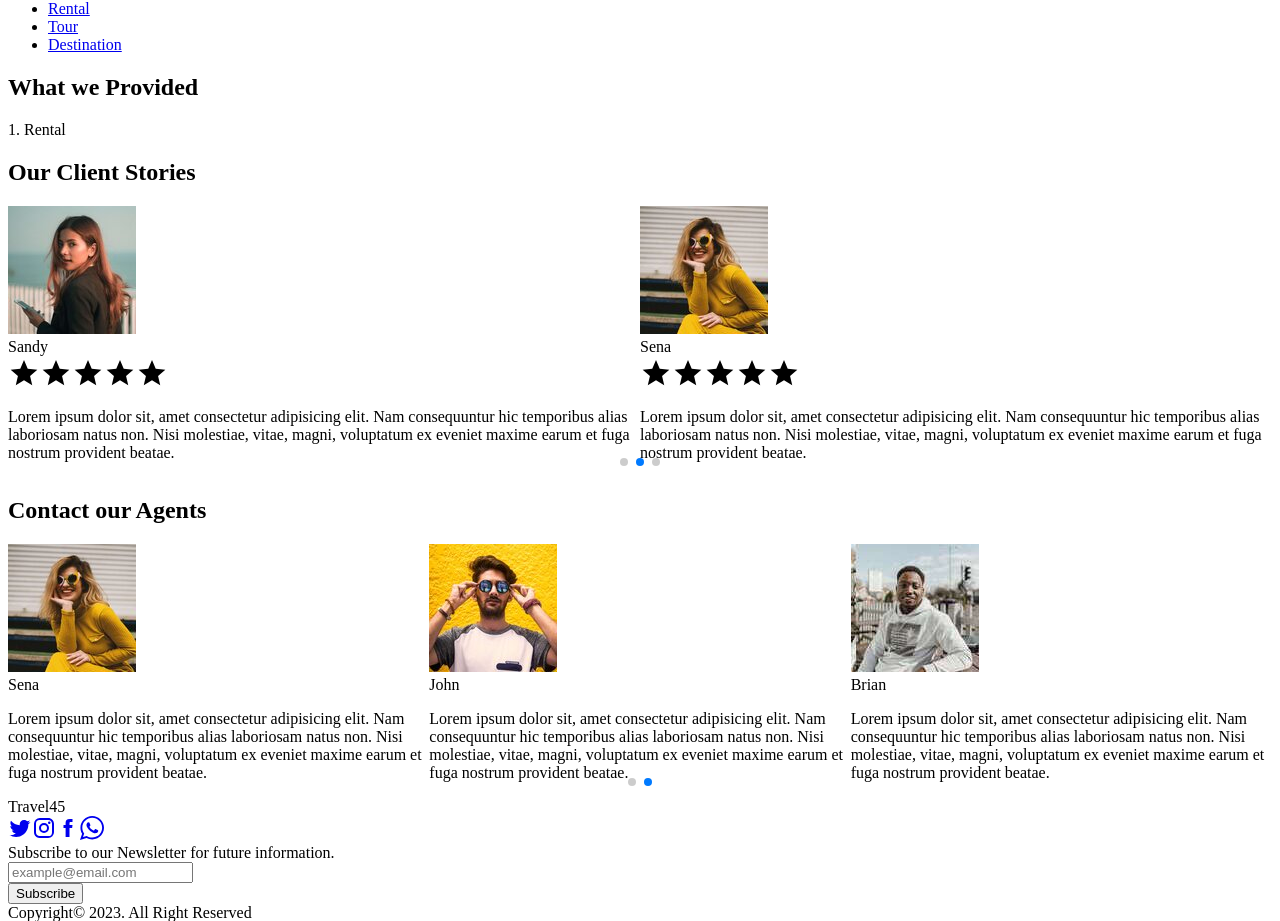
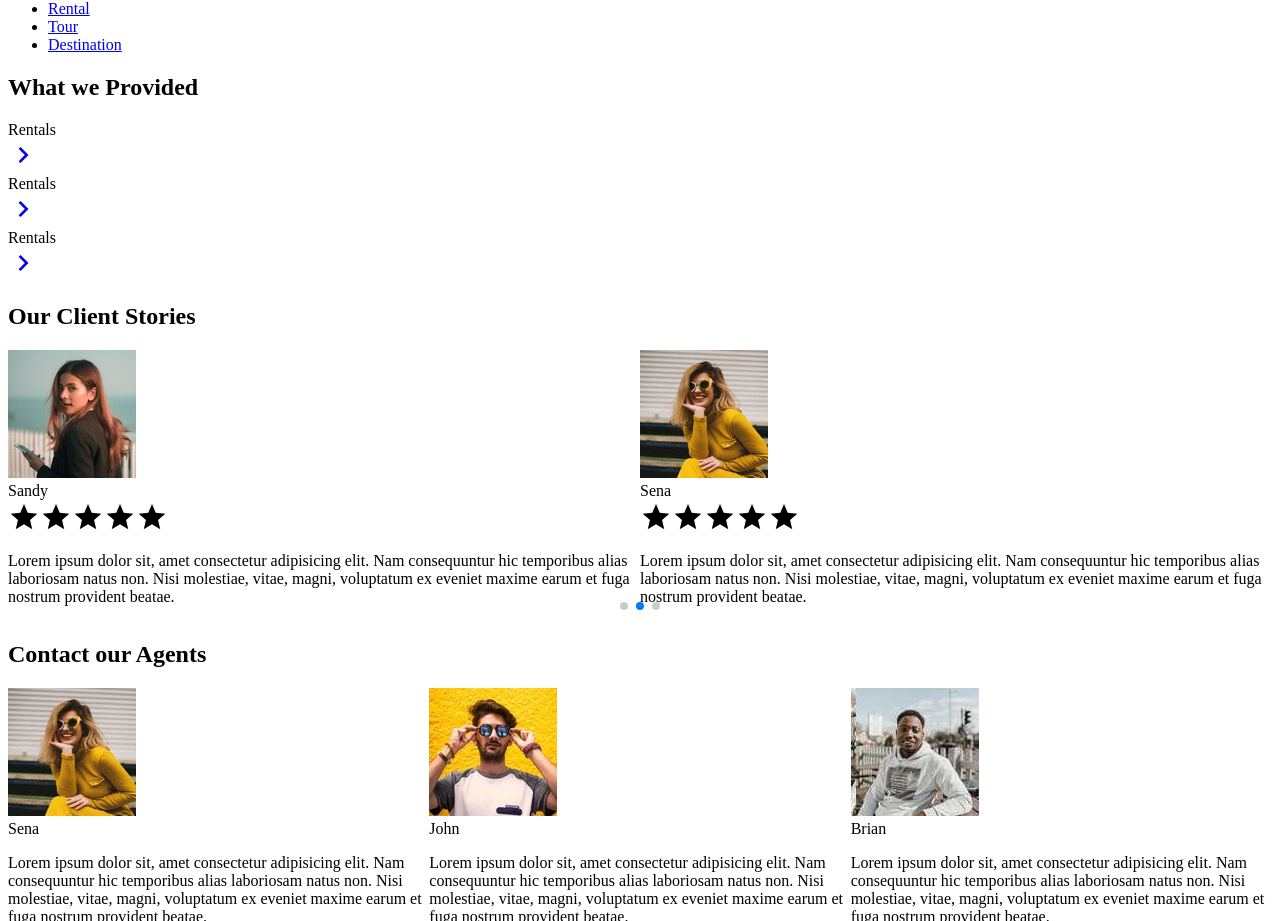
Before and after one commit to strbagus/travel, a Nuxt app: page / in a window 1280 px wide. Shown: the part 1705-2626 px from the top of the page. Built offline with nearby package versions, Linux system fonts and the light colour scheme.

Commit message:
Move NuxtLayout from app.vue into each page files
- i think i must do this for scalability purporse

```diff
--- a/app.vue
+++ b/app.vue
@@ -1,5 +1,8 @@
 <template>
-  <NuxtLayout name="main">
-    <NuxtPage />
-  </NuxtLayout>
+  <NuxtPage />
 </template>
+<style>
+html {
+scroll-behavior: smooth;
+}
+</style>
--- a/pages/destination/index.vue
+++ b/pages/destination/index.vue
@@ -1,4 +1,5 @@
 <template>
+  <NuxtLayout name="main">
     <NavBar name="destination" />
     <div class="min-h-screen">
       <div class="max-w-[1080px] mx-auto py-12 px-3 md:px-0">
@@ -44,4 +45,5 @@
         </div>
       </div>
     </div>
+  </NuxtLayout>
 </template>
--- a/pages/index.vue
+++ b/pages/index.vue
@@ -13,7 +13,6 @@ defineComponent({
 })
 const modules: any = [ Pagination, Autoplay ]
 onMounted(() => {
-    //console.log(navigator.userAgent)
     smallDevice.value = window.screen.width < 480 ? true : false
 })
 const arrayChunks = ((items: Array<any>, chunkSize: number) => {
@@ -50,6 +49,7 @@ interface reviewsItem {
 }
 </script>
 <template>
+  <NuxtLayout name="main">
     <header class="h-screen bg-blue-500 relative w-full flex items-center">
       <img src="assets/banner.webp" class="absolute h-full w-full top-0 left-0 object-cover">
       <div class="absolute h-full w-full bg-black opacity-40" />
@@ -61,21 +61,29 @@ interface reviewsItem {
       </div>
       <div class="absolute bottom-0 w-full flex justify-center">
         <div class="pb-10 text-neutral-200 bouncing">
-        <Icon name="doubleTop" size="48"/>
+          <Icon name="doubleTop" :size="48"/>
         </div>
       </div>
     </header>
-  <NavBar />
-  <div class="min-h-screen bg-cyan-50">
+    <NavBar name="home" />
+    <div class="min-h-screen bg-cyan-900">
       <div class="max-w-[1000px] mx-auto px-3">
         <h2>What we Provided</h2>
         <div class="flex flex-wrap">
           <div class="w-full md:w-1/2 bg-red-500">
           </div>
-        <div class="w-full md:w-1/2 flex col-row p-3">
-          <div class="w-full bg-neutral-50 px-5 py-3 rounded-xl shadow">
-            <div>1. Rental</div>
-            <a href="/rental"></a>
+          <div class="w-full md:w-1/2 p-3">
+            <div class="w-full my-4 bg-neutral-50 px-5 py-3 rounded-xl shadow flex justify-between items-center">
+              <div class="text-xl font-medium">Rentals</div>
+              <a href="/rental"><Icon name="right" :size="32"/></a>
+            </div>
+            <div class="w-full my-4 bg-neutral-50 px-5 py-3 rounded-xl shadow flex justify-between items-center">
+              <div class="text-xl font-medium">Rentals</div>
+              <a href="/rental"><Icon name="right" :size="32"/></a>
+            </div>
+            <div class="w-full my-4 bg-neutral-50 px-5 py-3 rounded-xl shadow flex justify-between items-center">
+              <div class="text-xl font-medium">Rentals</div>
+              <a href="/rental"><Icon name="right" :size="32"/></a>
             </div>
           </div>
         </div>
@@ -101,11 +109,7 @@ interface reviewsItem {
                     <div class="text-xl text-white font-semibold ml-5">{{ review.name }}</div>
                   </div>
                   <div class="flex items-center text-yellow-500">
-                  <Icon name="star" size="32"/>
-                  <Icon name="star" size="32"/>
-                  <Icon name="star" size="32"/>
-                  <Icon name="star" size="32"/>
-                  <Icon name="star" size="32"/>
+                    <Icon v-for="_ in 5" name="star" :size="32"/>
                   </div>
                 </div>
                 <p class="my-3 text-sm text-white">{{ review.note }}</p>
@@ -140,6 +144,7 @@ interface reviewsItem {
         </swiper>
       </div>
     </div>
+  </NuxtLayout>
 </template>
 <style scoped>
 .bouncing {
```
Lines whose indentation alone changed are shown as unchanged.
